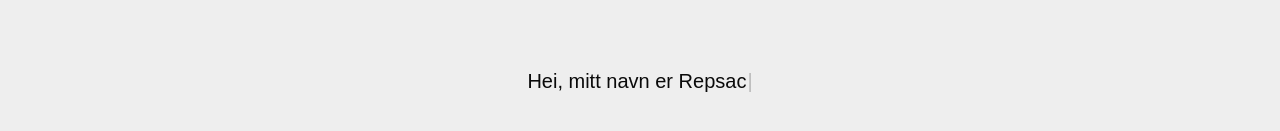
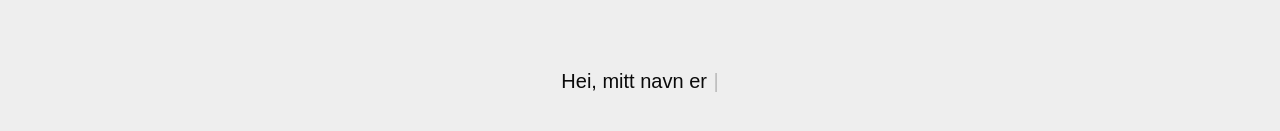
Before and after one commit to repsacl/casper., a React (Vite) app: page / in a window 1280 px wide. Shown: the part 531-662 px from the top of the page. Built offline with nearby package versions, Linux system fonts and the light colour scheme; a web font is replaced by a local one.

Commit message:
fjernet repsac i typeeriter

```diff
--- a/src/components/ui/TypeWriter.jsx
+++ b/src/components/ui/TypeWriter.jsx
@@ -5,7 +5,7 @@ function TypeWriter() {
   return (
         <Typewriter
           options={{
-            strings: ["Casper", "Repsac"],
+            strings: ["Casper", ""],
             autoStart: true,
             loop: true,
             delay: 75,
```
Also changed, not shown: 1 other file (tests, documents, lock files or other folders).
